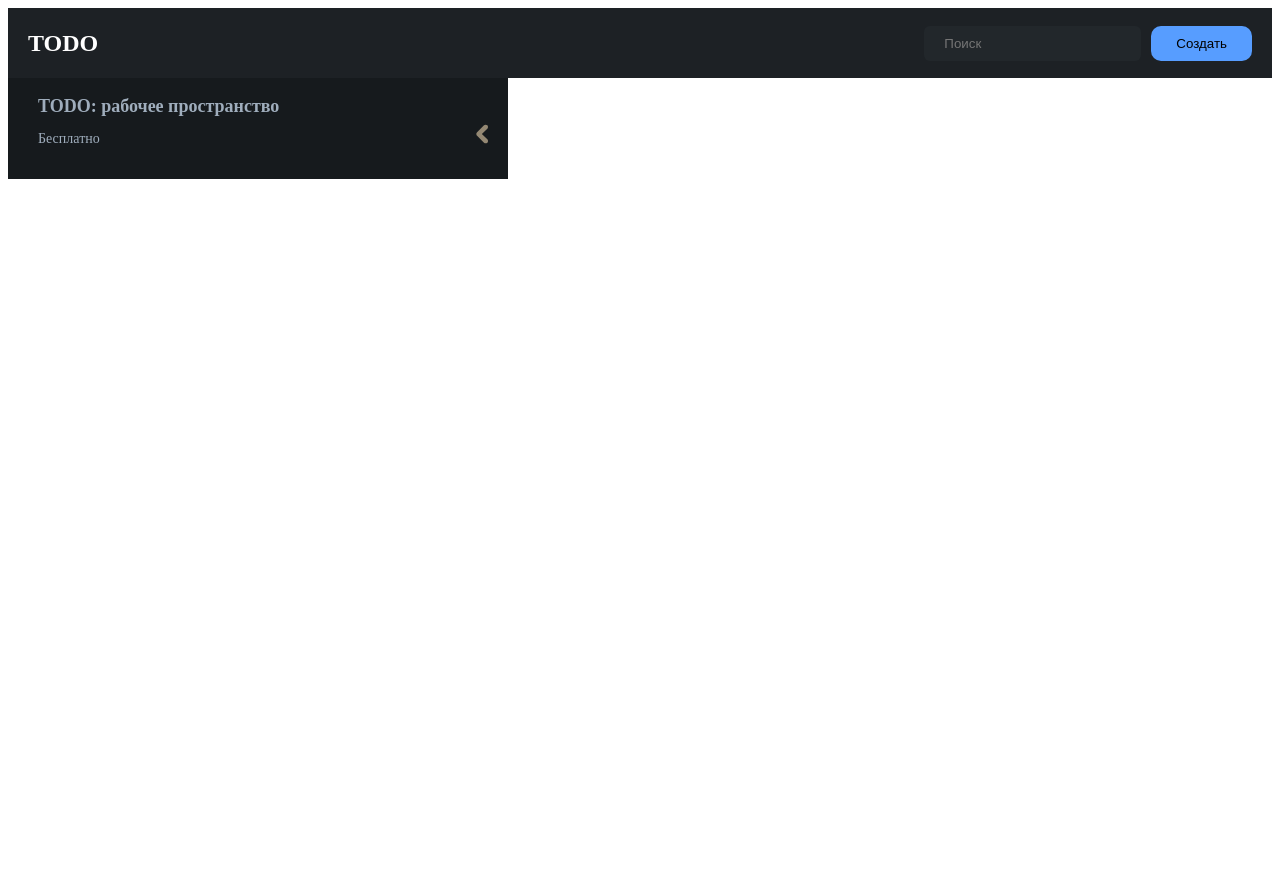
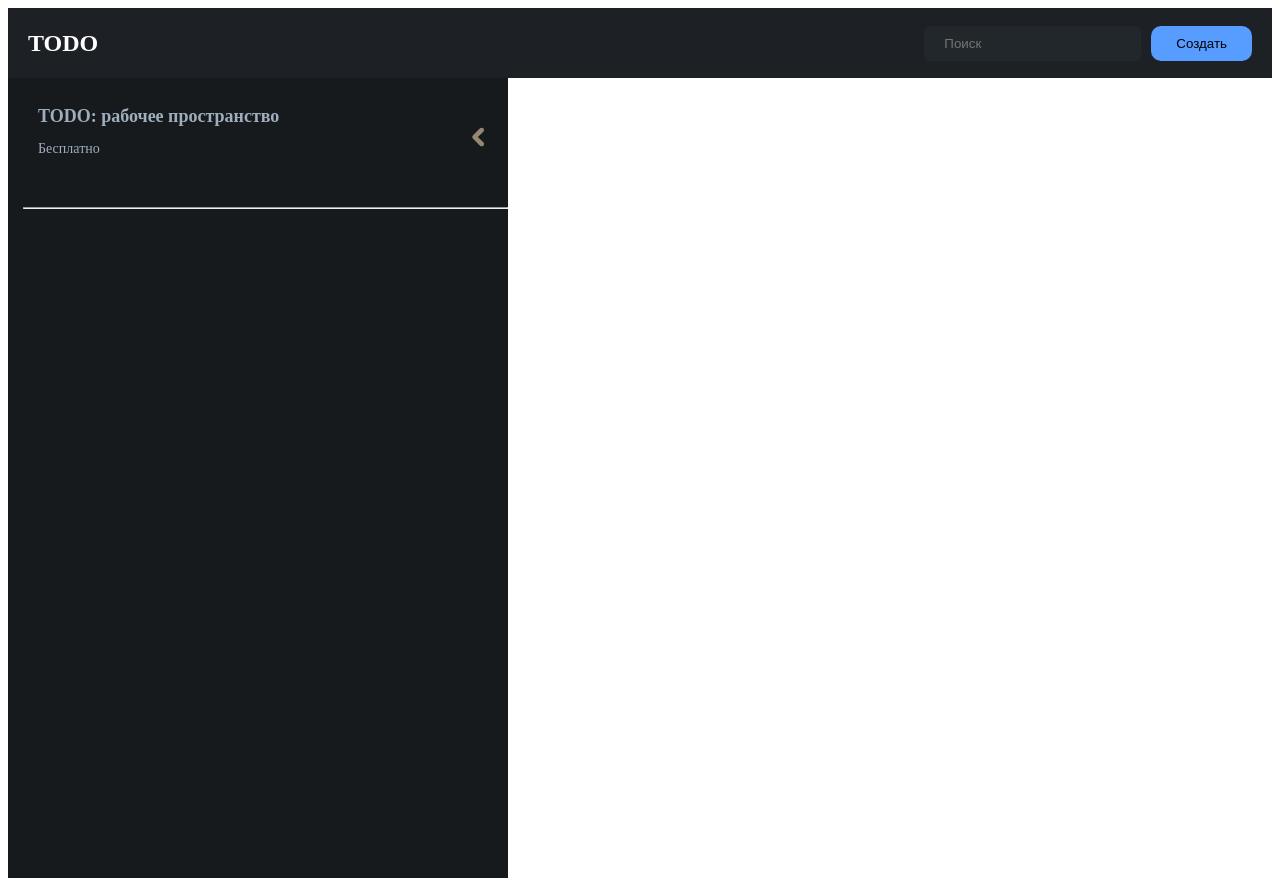
Before and after one commit to SamirSobirov/Todo_project_VUE, a Vue app: page / in a window 1280 px wide. Before the commit the page ends 800 px from the top, so only its background shows below. Built offline with nearby package versions, Linux system fonts and the light colour scheme.

Commit message:
fixed aside height

```diff
--- a/src/components/aside.vue
+++ b/src/components/aside.vue
@@ -8,6 +8,8 @@
         </h3>
         <button><img  src="../../public/icons/arrow_left.svg" alt="arrow" /></button>
       </div>
+
+      <hr>
     </div>
   </aside>
 </template>
@@ -24,8 +26,9 @@ export default {
 <style lang="scss">
 .aside-block {
   width: 500px;
-  height: 100%;
+  height: 100vh;
   background-color: #161a1d;
+
 
   .box {
     padding-left: 15px;
@@ -34,7 +37,7 @@ export default {
       display: flex;
       align-items: center;
         justify-content: space-between;
-        padding: 0px 15px;
+        padding: 10px 15px;
       h3 {
         font-size: 18px;
         color: #9fadbc;
@@ -47,7 +50,6 @@ export default {
 
       button {
         border: none;
-        padding: 10px 10px;
         height: 32px;
         width: 32px;
         background-color: #161a1d;
```
